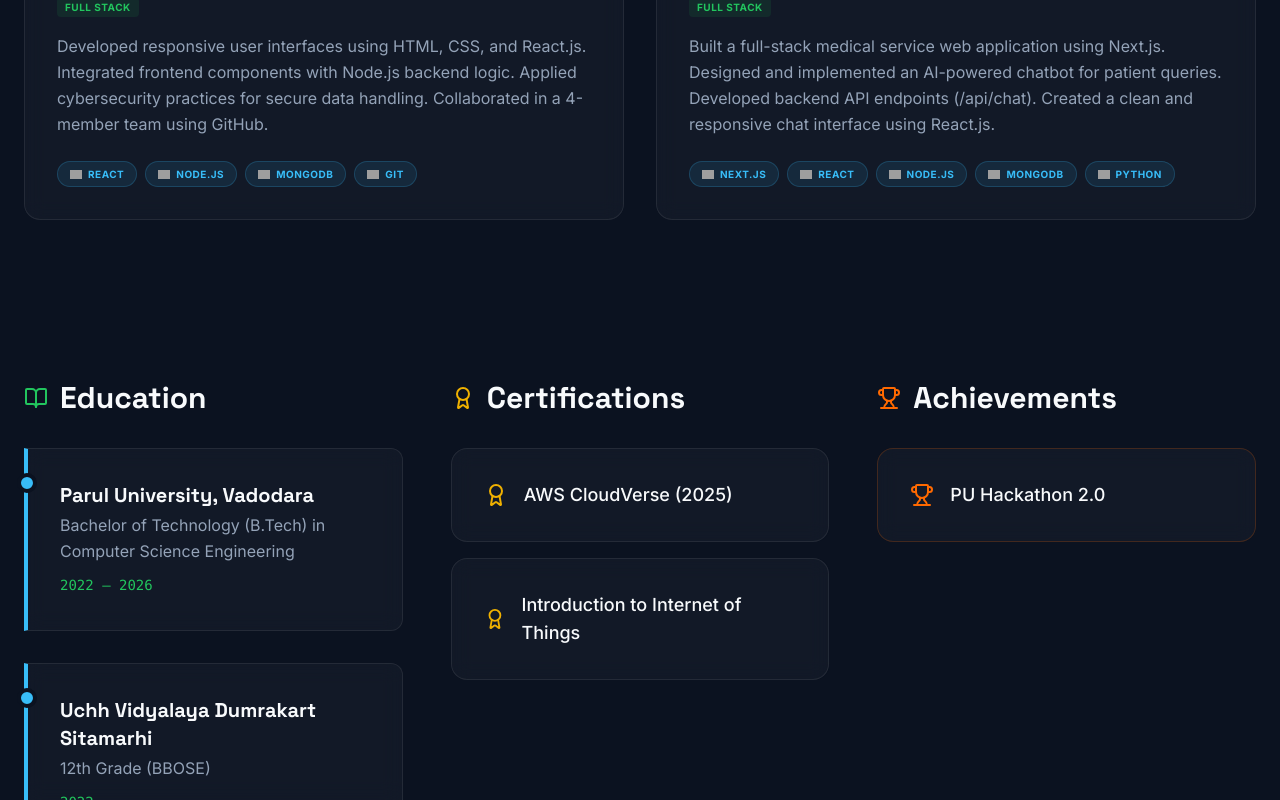
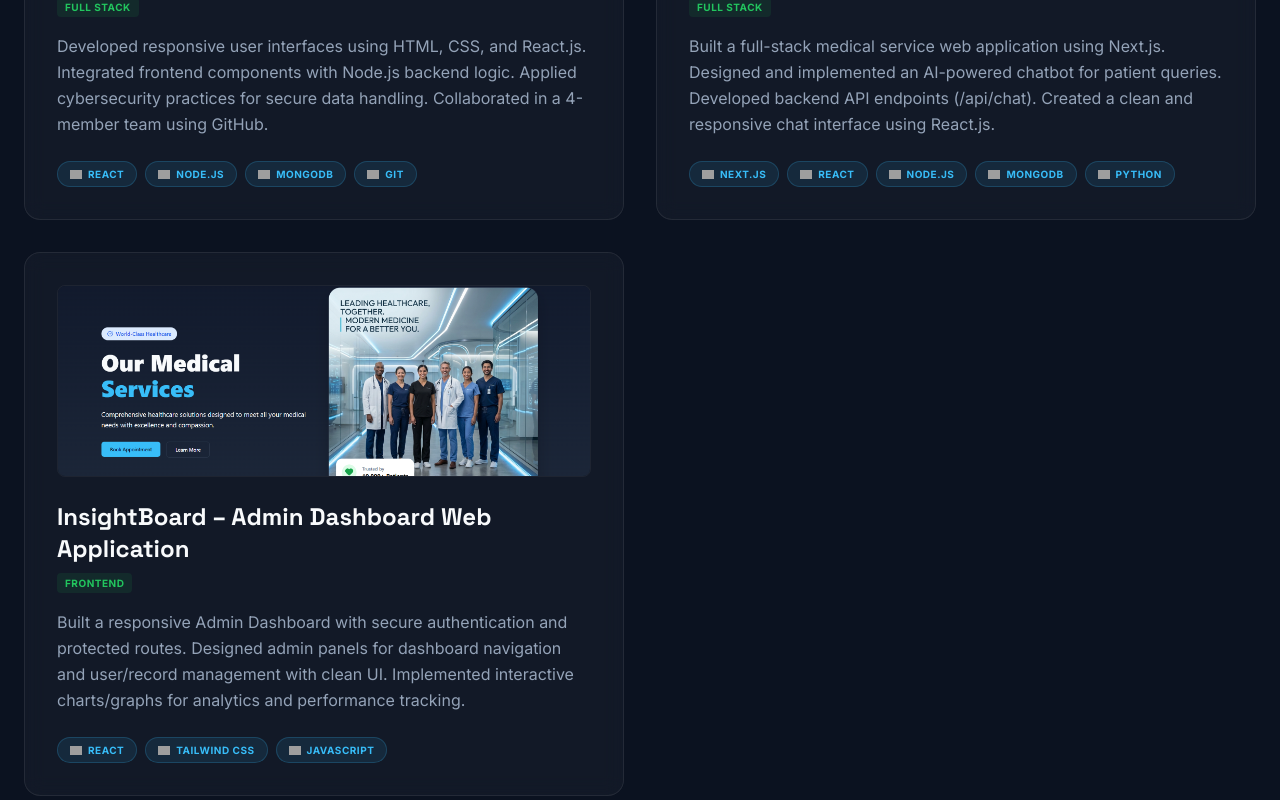
Before and after one commit to kumarmukul70946-cmyk/my-portfolio-v2, a React (Vite) app: page / in a window 1280 px wide. Shown: the part 2000-2800 px from the top of the page. Built offline with nearby package versions, Linux system fonts and the light colour scheme; grey boxes are pictures that could not be loaded.

Commit message:
Add InsightBoard project to portfolio

```diff
--- a/src/data.js
+++ b/src/data.js
@@ -79,6 +79,15 @@ export const projects = [
         icon: Brain,
         link: "https://medicalhub-kappa.vercel.app/",
         image: "/projects/medicalhub.png"
+    },
+    {
+        title: "InsightBoard – Admin Dashboard Web Application",
+        category: "Frontend",
+        tags: ["React", "Tailwind CSS", "JavaScript"],
+        description: "Built a responsive Admin Dashboard with secure authentication and protected routes. Designed admin panels for dashboard navigation and user/record management with clean UI. Implemented interactive charts/graphs for analytics and performance tracking.",
+        icon: Shield,
+        link: "https://admin-dashboard-insightboard.vercel.app",
+        image: "/projects/insightboard.png"
     }
 ];
 
```
Also changed, not shown: public/projects/insightboard.png (added).
